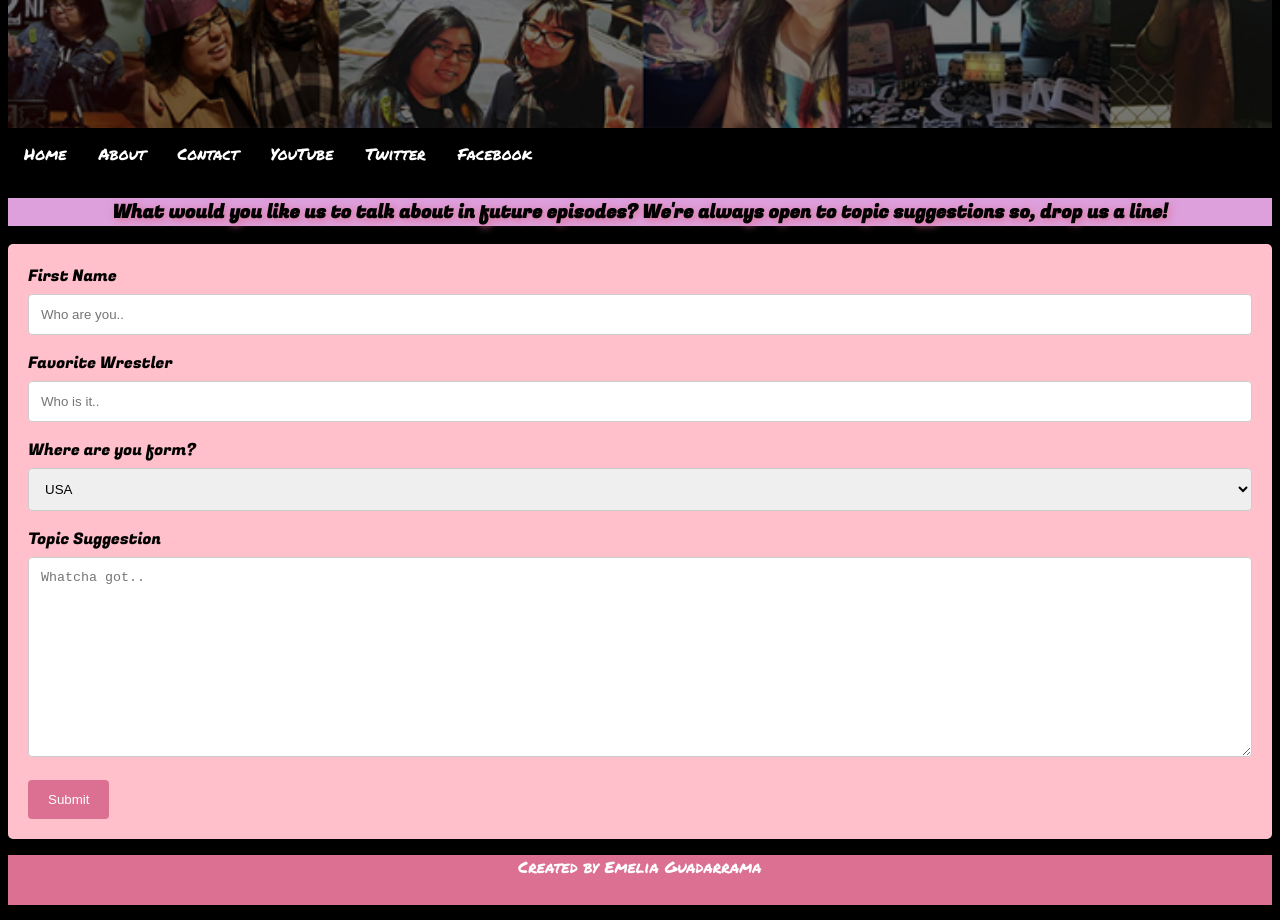
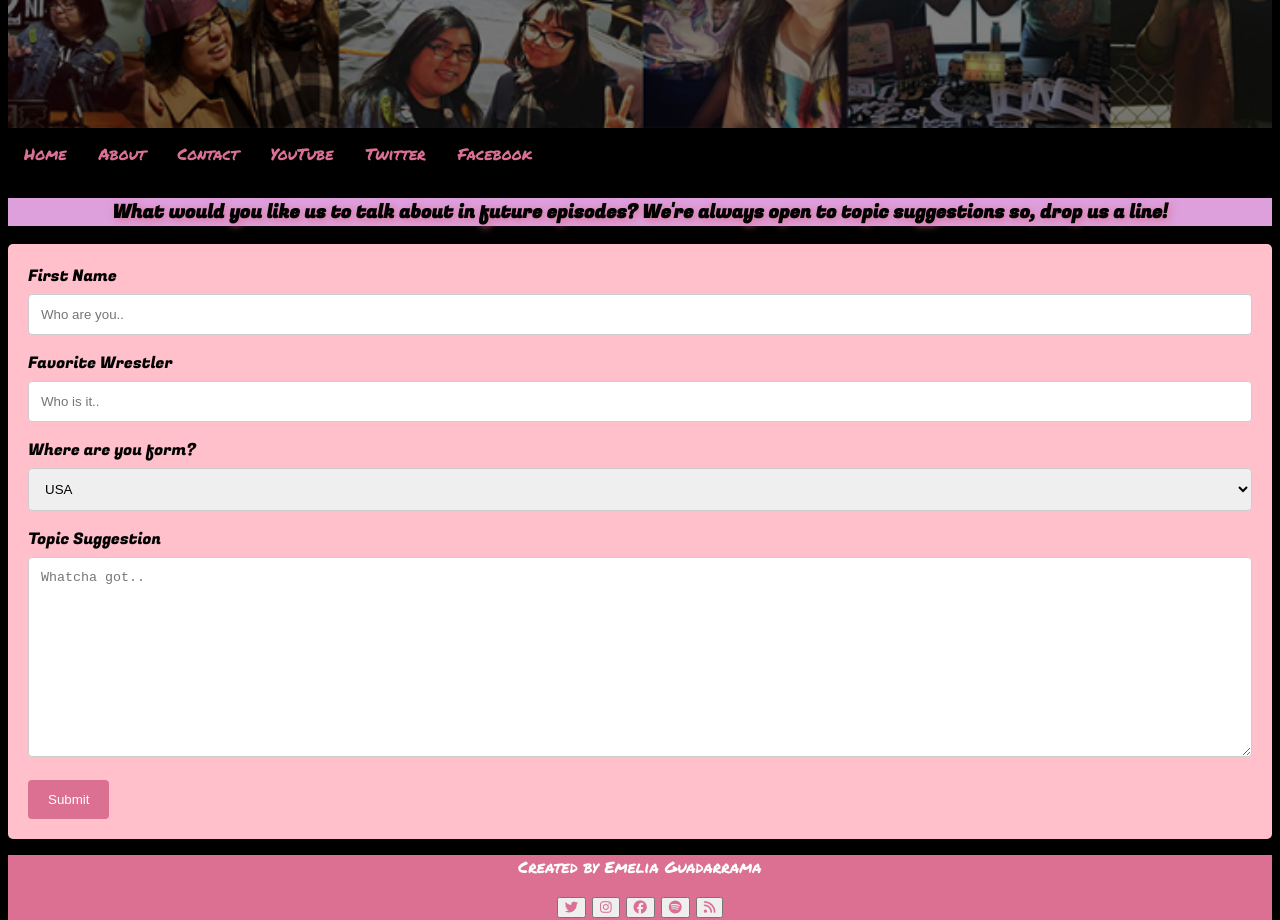
Before and after one commit to heyemelia/final-project, a plain HTML site: page contact.html in a window 1280 px wide. Shown: the part 400-1320 px from the top of the page. Drawn offline with Linux system fonts and the light colour scheme.

Commit message:
added social media icons to footer on all pages footer on about page is still not working

```diff
--- a/contact.html
+++ b/contact.html
@@ -8,6 +8,7 @@
     <link rel="preconnect" href="https://fonts.googleapis.com">
     <link rel="preconnect" href="https://fonts.gstatic.com" crossorigin>
     <link href="https://fonts.googleapis.com/css2?family=Changa+One:ital@1&family=Fugaz+One&family=Permanent+Marker&display=swap" rel="stylesheet">
+    <script src="https://kit.fontawesome.com/1e4a753be2.js" crossorigin="anonymous"></script>
     <title>Contact</title>
 
 </head>
@@ -69,13 +70,24 @@
 </form>
 <!-- Suggestion Form ends -->
 
-
-
+<!-- footer starts here -->
 
 <footer id="footer">
   <p>Created by Emelia Guadarrama</p>
-  </footer>
-    <!-- Need to put a contact form here! -->
+  <!-- <i class="fab fa-twitter"></i>
+  <i class="fab fa-instagram"></i>
+  <i class="fab fa-facebook"></i>
+  <i class="fab fa-spotify"></i>
+  <i class="fas fa-rss"></i> -->
+<button><a href="https://twitter.com/kayfabequeens?lang=en" target="_blank" ><i class="fab fa-twitter"></i></a></button>
+<button><a href="https://www.instagram.com/kayfabequeens/?hl=en" target="_blank" ><i class="fab fa-instagram"></i></a></button>
+<button><a href="https://www.facebook.com/kayfabequeens" target="_blank" ><i class="fab fa-facebook"></i></a></button>
+<button><a href="https://open.spotify.com/show/1DRQEexx3tFtdM4DyseDML" target="_blank" ><i class="fab fa-spotify"></i></a></button>
+<button><a href="https://anchor.fm/s/45c8c98c/podcast/rss" target="_blank" ><i class="fas fa-rss"></i></a></button>
+</footer>
+
+<!-- footer ends here -->
+
 </div>
 </body>
 </html>
--- a/css/styles.css
+++ b/css/styles.css
@@ -62,7 +62,7 @@ li a:hover {
 /* link colors */
 
 a:link {
-  color: white;
+  color: palevioletred;
   background-color: transparent;
   text-decoration: none;
 }
@@ -220,7 +220,7 @@ input[type=submit]:hover {
     color: white;
     text-align: center;
     font-family: 'Permanent Marker';
-    height: 50px;
+    height: 65px;
 }
 
 /* footer end */
```
Also changed, not shown: about.html (+16 -5 lines), index.html (+11 -3 lines).
